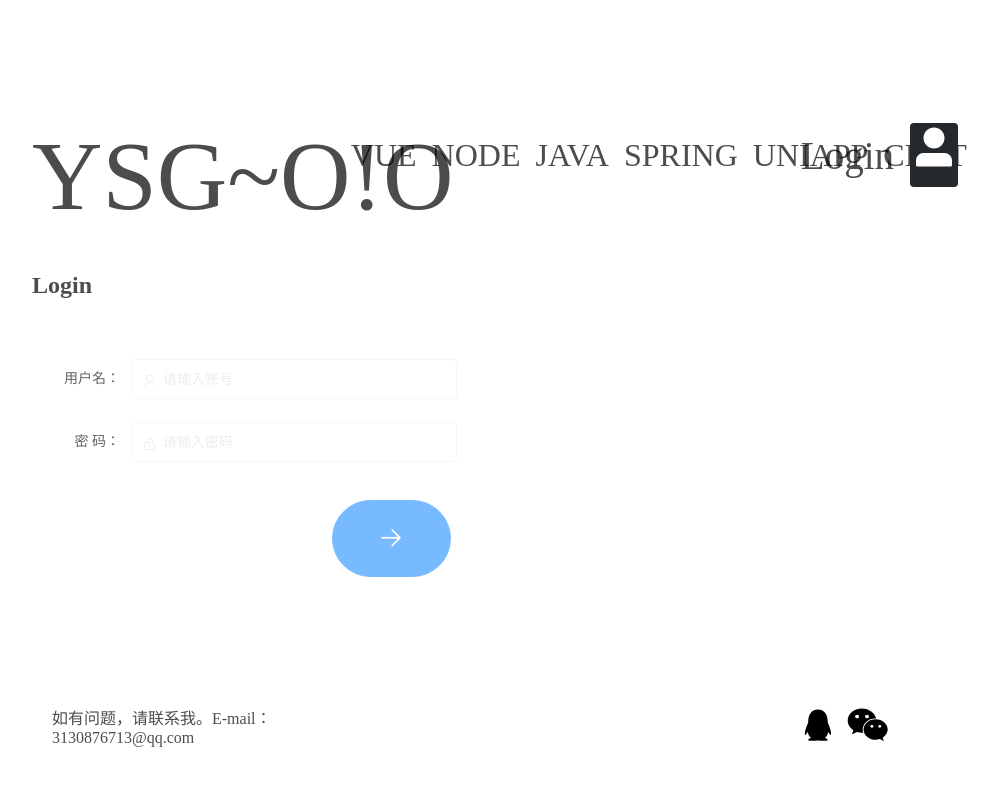
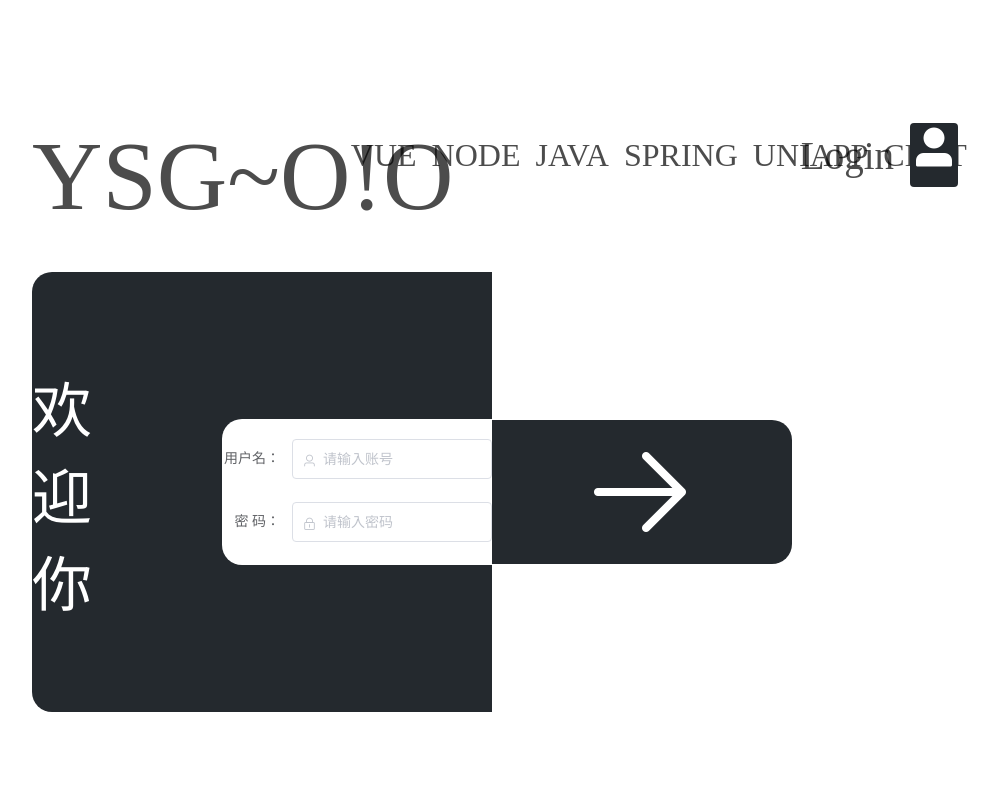
Before and after one commit to YangSuGuo/Vue_uniapp_front_item-3, a Vue app in the folder vue_webfront/: page /login in a window 1280 px wide. Shown: the top 800 px of the page, without its empty margins (148-1146 px from the left). Built offline with nearby package versions, Linux system fonts and the light colour scheme; what mavon-editor would draw is missing.

Commit message:
vue item-3完成

```diff
--- a/vue_webfront/src/router/index.js
+++ b/vue_webfront/src/router/index.js
@@ -6,7 +6,6 @@ import list from "@/views/home/list.vue";
 import login from "@/views/Login.vue";
 //子页面
 import Read from "@/views/home/Read.vue";
-import Read_dark from "@/views/home/Read_dark.vue";
 
 Vue.use(VueRouter)
 
@@ -35,11 +34,6 @@ const router = new VueRouter({
             path: '/Read',
             name: 'Read',
             component: Read,
-        },
-        {
-            path: '/Read_dark',
-            name: 'Read_dark',
-            component: Read_dark,
         }
     ]
 })
--- a/vue_webfront/src/views/Login.vue
+++ b/vue_webfront/src/views/Login.vue
@@ -1,17 +1,19 @@
 <template>
-    <div id="app">
-        <div class="背景">
-            <div id="登录框体">
+    <div id="Login">
+        <el-row :gutter="0">
+            <el-col :lg="12" :md="12" :sm="12" :xl="12" :xs="12">
+                <div class="introduce">
+                    <div class="background">
+                        <span style="font-size: 60px; color: white;margin-right: 80px">欢迎你</span>
                         <div class="表单框体">
-                    <h1 class="登录标题">Login</h1>
+                            <div class="input">
                                 <el-form
                                         ref="ruleForm"
                                         :model="ruleForm"
                                         :rules="rules"
                                         class="表单"
-                            label-width="100px"
-                            status-icon
-                            style="margin-top: 60px">
+                                        label-width="70px"
+                                        status-icon>
                                     <el-form-item label="用户名：" prop="pass">
                                         <el-input
                                                 v-model="ruleForm.username"
@@ -19,7 +21,7 @@
                                                 clearable
                                                 placeholder="请输入账号"
                                                 prefix-icon="el-icon-user"
-                                    style="width: 325px;opacity: 0.3"
+                                                style="width: 200px;opacity: 1"
                                                 type="text"
                                         ></el-input>
                                     </el-form-item>
@@ -31,28 +33,27 @@
                                                 placeholder="请输入密码"
                                                 prefix-icon="el-icon-lock"
                                                 show-password
-                                    style="width: 325px;opacity: 0.3"
+                                                style="width: 200px;opacity: 1"
                                                 type="password"
                                         ></el-input>
-                        </el-form-item>
-                        <el-form-item>
-                            <div
-                                    class="登录"
-                                    style="margin-top: 15px;margin-left: 200px;">
-                                <el-button
-                                        v-loading.fullscreen.lock="fullscreenLoading"
-                                        icon="el-icon-right"
-                                        round="round"
-                                        style="zoom:195%; opacity: 0.7;"
-                                        type="primary"
-                                        @click="login">
-                                </el-button>
-                            </div>
                                     </el-form-item>
                                 </el-form>
                             </div>
                         </div>
                     </div>
+                </div>
+            </el-col>
+            <el-col :lg="12" :md="12" :sm="12" :xl="12" :xs="12">
+                <div class="introduce">
+                    <div class="background2">
+                        <div class="ok" @click="login">
+                            <i class="el-icon-right" style="zoom:800%;color: white"></i>
+                        </div>
+<!--                        <span style="font-size: 60px; color: #24292e;margin-left: 35px">我的主人</span>-->
+                    </div>
+                </div>
+            </el-col>
+        </el-row>
     </div>
 </template>
 
@@ -76,6 +77,8 @@ export default {
                     {required: true, message: ' ', trigger: 'blur'},
                     {min: 3, max: 20, message: '长度在 3 到 20 个字符', trigger: 'blur'}],
             },
+            // todo 这似乎是个隐藏属性
+            fullscreenLoading: false,
         };
     },
     methods: {
@@ -126,5 +129,63 @@ export default {
 </script>
 
 <style scoped>
+#Login{
+    margin-top: 20px;
+}
+.introduce {
+    /*border-radius: 4px;*/
+    min-height: 59vh;
+}
 
+.background {
+    width: 100%;
+    height: 55vh;
+    background-color: #24292e;
+    border-top-left-radius: 20px;
+    border-bottom-left-radius: 20px;
+
+    display: flex;
+    align-items: center;
+    justify-content: right;
+}
+
+.表单框体 {
+    border-top-left-radius: 20px;
+    border-bottom-left-radius: 20px;
+    width: 300px;
+    background-color: #fff;
+
+    display: flex;
+    align-items: center;
+    justify-content: right;
+}
+
+.input {
+    margin-top: 20px;
+}
+
+.background2 {
+    width: 100%;
+    height: 55vh;
+    background-color: #fff;
+    border-top-right-radius: 20px;
+    border-bottom-right-radius: 20px;
+
+    display: flex;
+    align-items: center;
+    justify-content: left;
+}
+
+.ok {
+    border-top-right-radius: 20px;
+    border-bottom-right-radius: 20px;
+
+    display: flex;
+    align-items: center;
+    justify-content: center;
+
+    width: 300px;
+    height: 144px;
+    background-color: #24292e;
+}
 </style>
--- a/vue_webfront/src/views/home/Read.vue
+++ b/vue_webfront/src/views/home/Read.vue
@@ -57,11 +57,9 @@
 </template>
 
 <script>
-// todo 添加返回上一级功能【页头】
-// todo 夜间模式
-// todo 渲染长文本有点。。。。
-// todo 适配夜间模式
-// todo 目录？字体？
+// todo 添加返回上一级功能【页头】【ok】
+// todo 夜间模式未适配【不想】
+// todo 渲染长文本有割裂
 import axios from "axios";
 
 export default {
@@ -96,14 +94,7 @@ export default {
 };
 </script>
 
-<style lang="scss" scoped>
-@import '@/assets/scss/common/common';
-
-#Read {
-    @include background_color("background_color");
-    @include font_color("text-color");
-}
-
+<style>
 #Read {
     margin: 7.5rem 20rem 0;
 }
--- a/vue_webfront/src/views/home/list.vue
+++ b/vue_webfront/src/views/home/list.vue
@@ -74,8 +74,9 @@ export default {
     },
 
     created() {
+        // todo 报错找不到parameter[无影响]
         axios.post('http://localhost:8080/api/auth/essay/list?', {
-            parameter: this.$store.state.card.parameter
+           parameter: this.$store.state.card.parameter
         }, {
             headers: {
                 'Content-Type': 'application/x-www-form-urlencoded'
```
Also changed, not shown: vue_webfront/src/components/Home.vue (+6 -7 lines). Lines whose indentation alone changed are shown as unchanged.
